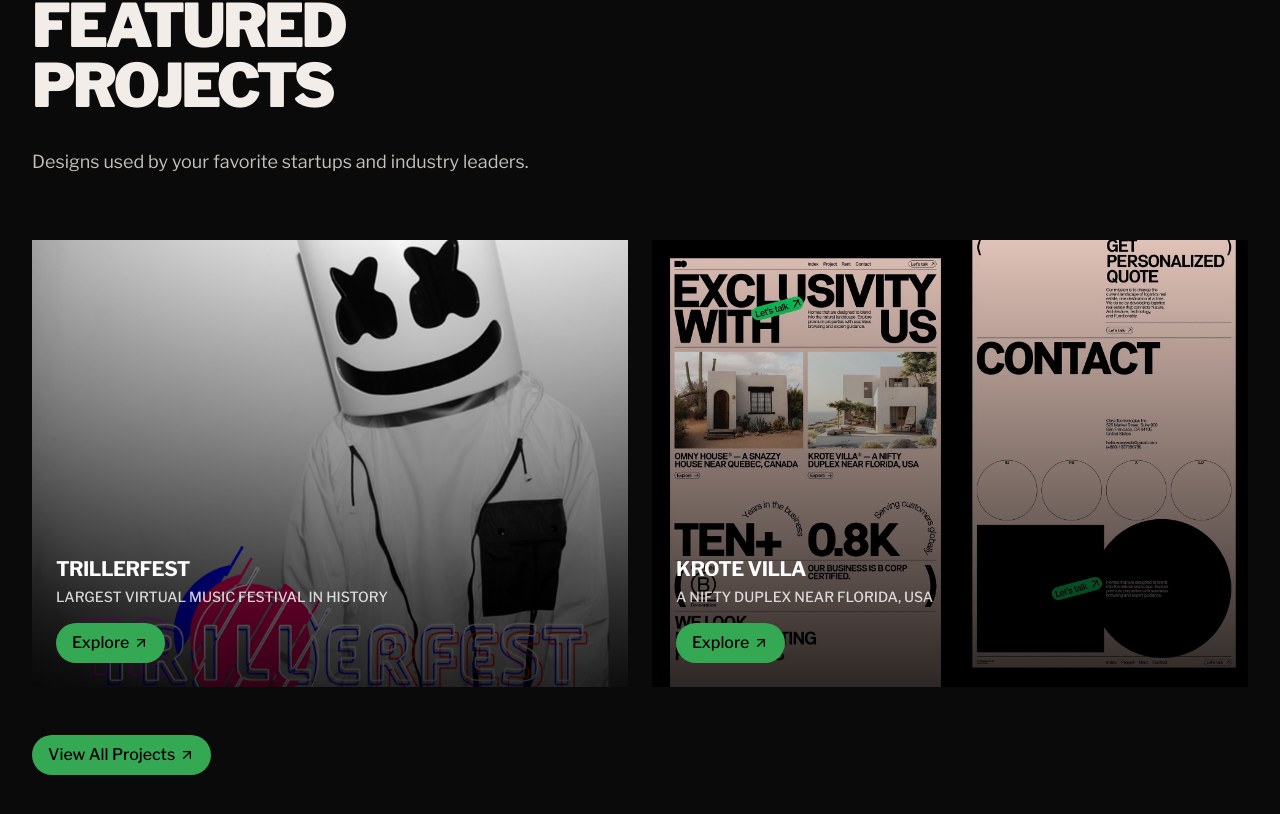
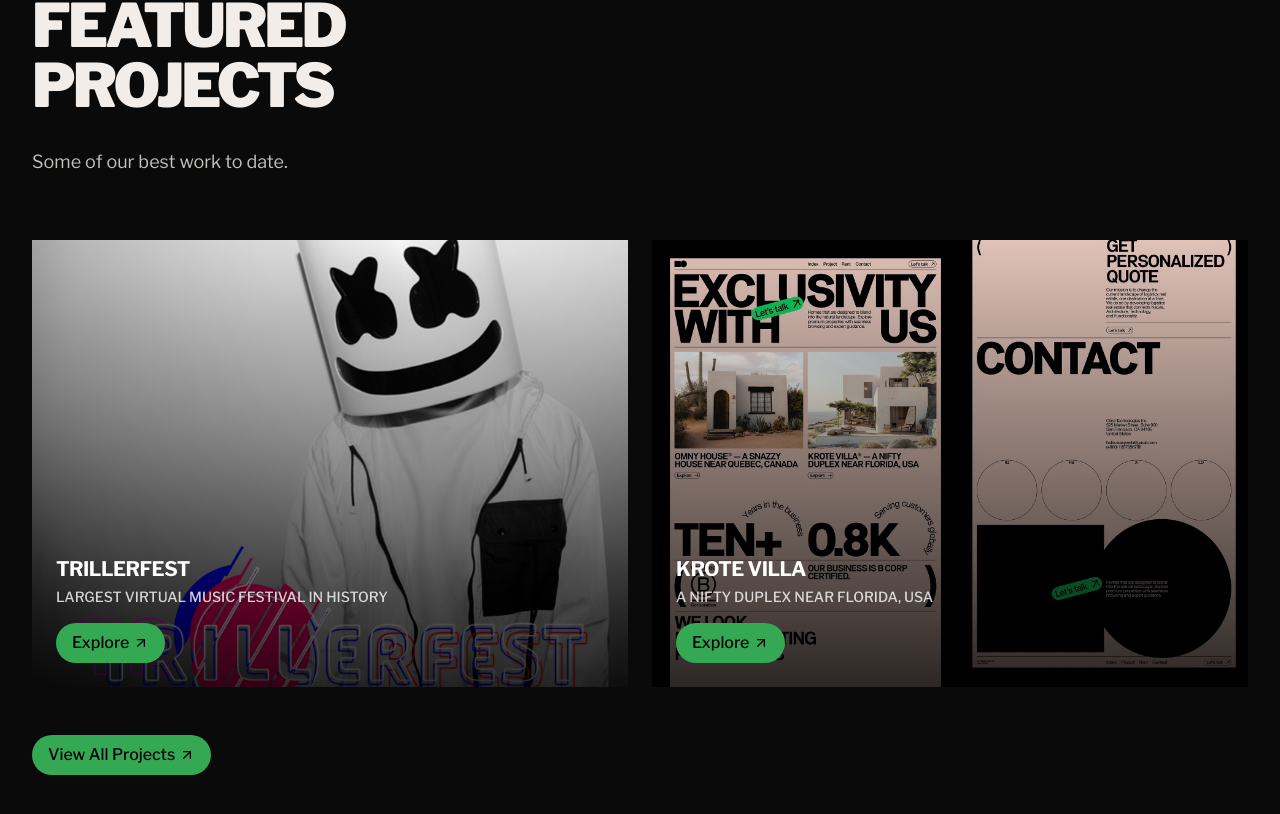
Before and after one commit to hanzoai/agency, a React (Vite) app: page / in a window 1280 px wide. Shown: the part 2399-3213 px from the top of the page. Built offline with nearby package versions, Linux system fonts and the light colour scheme.

Commit message:
Update featured projects text
Updated the featured projects section to say "some of our best work to date".

```diff
--- a/src/components/CaseStudy.tsx
+++ b/src/components/CaseStudy.tsx
@@ -11,7 +11,7 @@
             FEATURED<br/>PROJECTS
           </h2>
           <p className="text-lg text-primary/80 reveal">
-            Designs used by your favorite startups and industry leaders.
+            Some of our best work to date.
           </p>
         </div>
 
```
